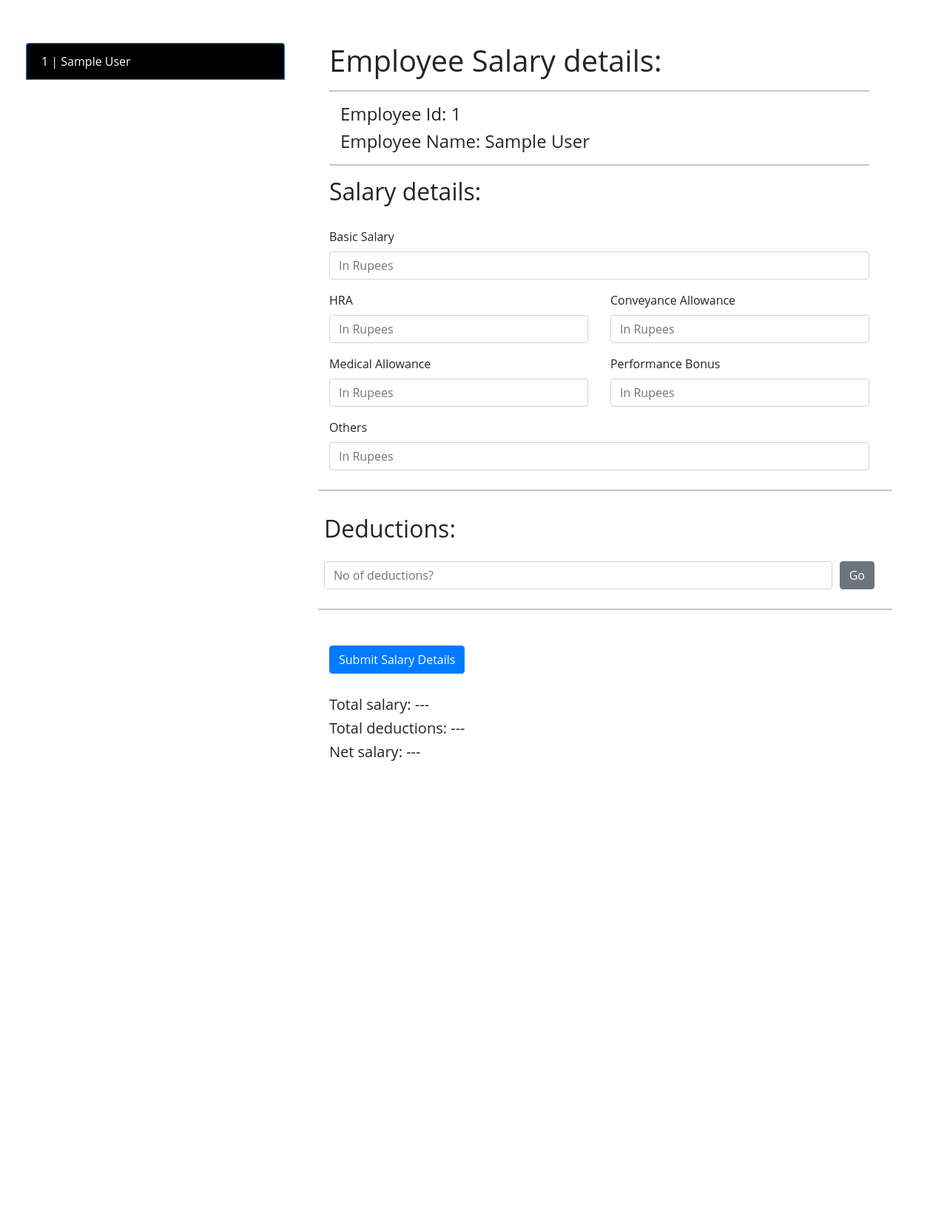
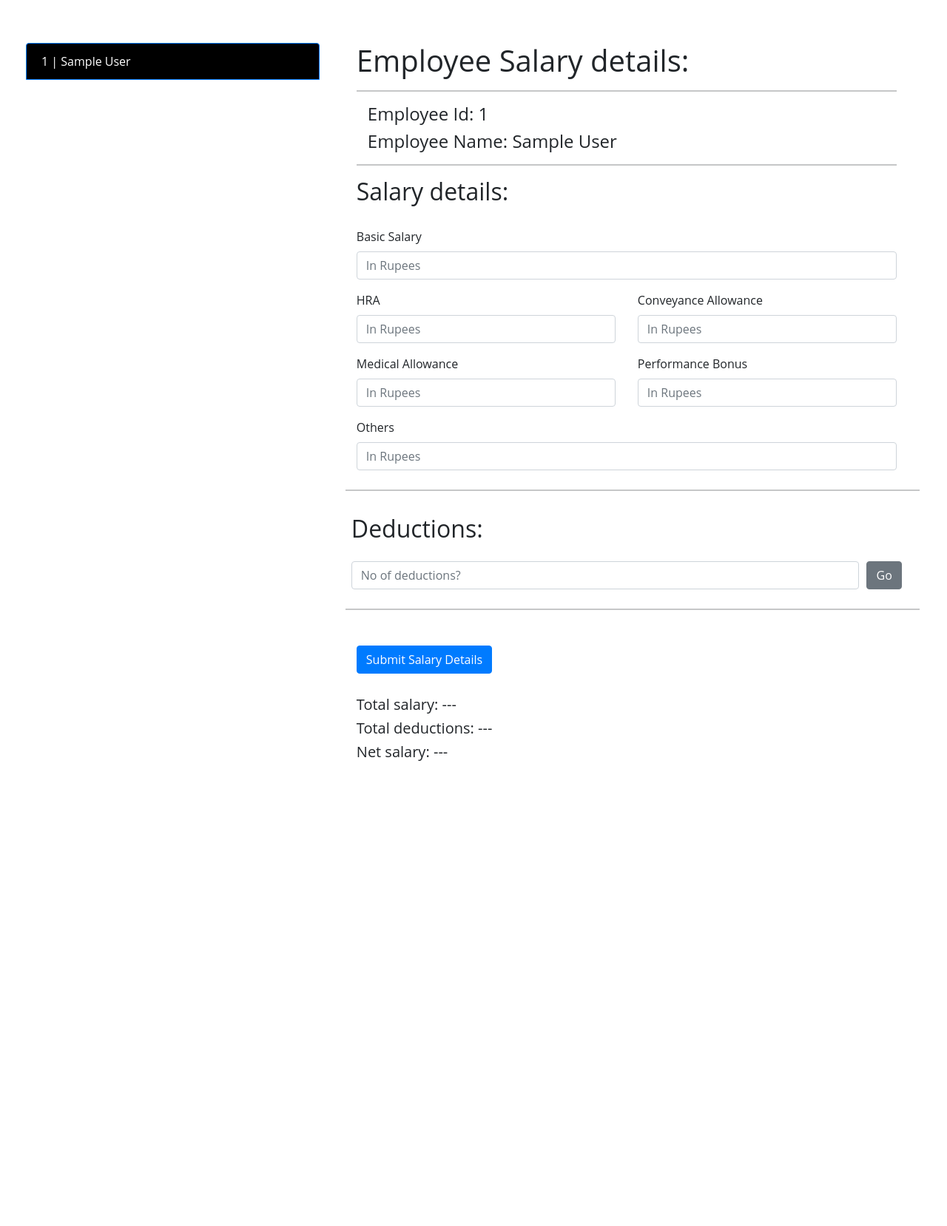
Before and after one commit to shamithakumari/Salary-Management, a Django app: page /details/accountants/ in a window 1280 px wide. Shown: the part 56-1714 px from the top of the page at 74% size. Run offline with Django 4.2, Linux system fonts and the light colour scheme; a user stored in the database is signed in; tables that the repository leaves empty hold one stand-in row (values such as "Sample post"); some libraries are stand-ins or nearby versions.

Commit message:
touchup5

```diff
--- a/src/salary/views.py
+++ b/src/salary/views.py
@@ -14,10 +14,12 @@
 # Create your views here.
 @login_required(login_url='signin')
 def details(request):
+
+    emp_details = User.objects.filter(id=request.user.id)
+    emp_details_2 = Employee.objects.get(user=request.user)
     salary_list = Salary.objects.filter(eid=request.user.id)
     deduction_list = Deduction.objects.filter(eid=request.user.id)
-    emp_details = User.objects.filter(id=request.user.id)
-    emp_details_2 = Employee.objects.get(user=request.user)
+    # deduction_list = deduction_list.filter(slipno__in=salary_list.slipno)
 
     salary_list = salary_list.order_by('-sdate').first()
 
@@ -29,7 +31,6 @@
         total_salary = salary_list.basic_salary + salary_list.hra + salary_list.conveyance_allowance + salary_list.medical_allowance + salary_list.performance_bonus + salary_list.others
         total_deductions = deduction_list[0].damt
         net_salary = total_salary - total_deductions
-
 
     return render(request, "salary/salary_details.html",
     {
--- a/src/static_in_env/css/accountants.css
+++ b/src/static_in_env/css/accountants.css
@@ -22,7 +22,7 @@
 }
 
 .col-8.ms-0{
-    margin-left:30px !important;
+    margin-left:31vw !important;
 }
 
 .col-8.mb-0{
--- a/src/templates/salary/accountants.html
+++ b/src/templates/salary/accountants.html
@@ -8,11 +8,12 @@
 <title>Salary</title>
 <link href="https://cdn.jsdelivr.net/npm/bootstrap@5.1.3/dist/css/bootstrap.min.css" rel="stylesheet"
     integrity="sha384-1BmE4kWBq78iYhFldvKuhfTAU6auU8tT94WrHftjDbrCEXSU1oBoqyl2QvZ6jIW3" crossorigin="anonymous">
-<link rel="stylesheet" href="{% static 'css/accountants.css' %}">
 <script defer src="{% static 'js/accountants.js' %}"></script>
 
     <link rel="stylesheet" href="{% static 'css/bootstrap.min.css' %}">
     <link rel="stylesheet" href="{% static 'css/style3.css' %}">
+
+<link rel="stylesheet" href="{% static 'css/accountants.css' %}">
 
 <body>
 
--- a/src/templates/salary/history.html
+++ b/src/templates/salary/history.html
@@ -8,12 +8,14 @@
 <title>Salary</title>
 <link href="https://cdn.jsdelivr.net/npm/bootstrap@5.1.3/dist/css/bootstrap.min.css" rel="stylesheet"
     integrity="sha384-1BmE4kWBq78iYhFldvKuhfTAU6auU8tT94WrHftjDbrCEXSU1oBoqyl2QvZ6jIW3" crossorigin="anonymous">
-<link rel="stylesheet" href="{% static 'css/accountants.css' %}">
-<link rel="stylesheet" href="{% static 'css/history.css' %}">
 <script defer src="{% static 'js/accountants.js' %}"></script>
 
 <link rel="stylesheet" href="{% static 'css/bootstrap.min.css' %}">
 <link rel="stylesheet" href="{% static 'css/style3.css' %}">
+
+<link rel="stylesheet" href="{% static 'css/accountants.css' %}">
+<link rel="stylesheet" href="{% static 'css/history.css' %}">
+
 <body>
 
     {% include 'salary/navbar.html' %}
```
